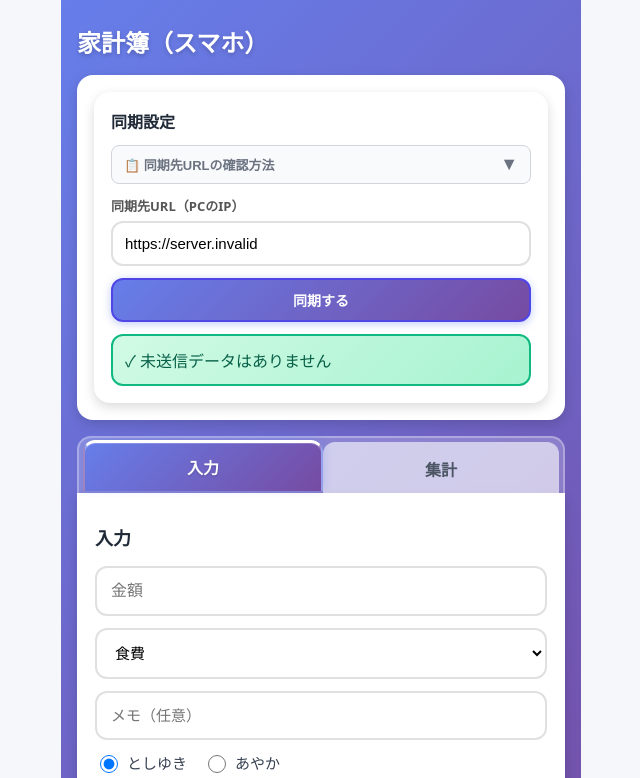
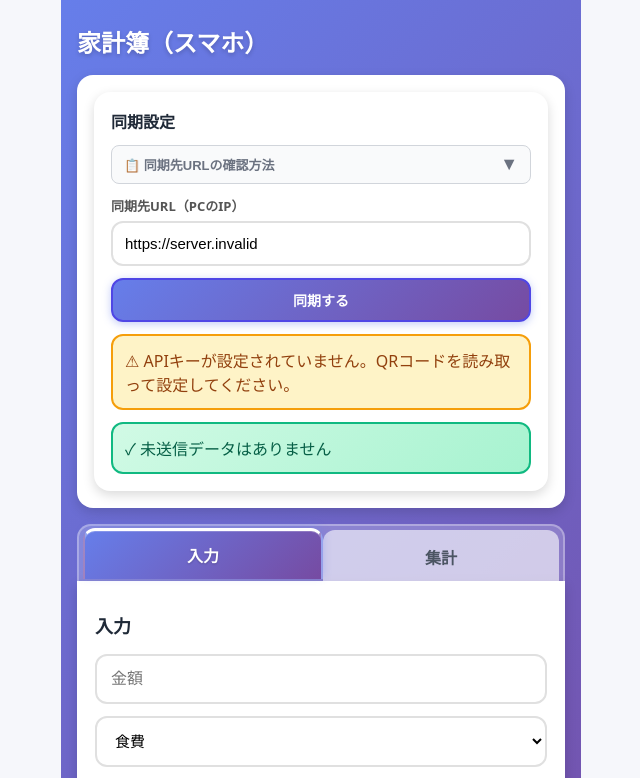
Before and after one commit to NasaToshi0311/household-app, a React (Vite) app in the folder client/: page / in a window 1280 px wide. Shown: the top 778 px of the page, without its empty margins (319-959 px from the left). Built offline with nearby package versions, Linux system fonts and the light colour scheme; no server answers.

Commit message:
feat: Add API key status display in ApiUrlBox component to indicate whether an API key is set and its length.

```diff
--- a/client/src/components/ApiUrlBox.tsx
+++ b/client/src/components/ApiUrlBox.tsx
@@ -1,5 +1,5 @@
 import { useEffect, useState, useRef } from "react";
-import { getApiBaseUrl, setApiBaseUrl, setApiKey } from "../config/api";
+import { getApiBaseUrl, setApiBaseUrl, setApiKey, getApiKey } from "../config/api";
 import * as S from "../ui/styles";
 
 function HelpSection() {
@@ -213,6 +213,33 @@ export default function ApiUrlBox({
             : "同期する"}
       </button>
 
+      {/* APIキー状態表示 */}
+      {(() => {
+        const apiKey = getApiKey();
+        if (!apiKey) {
+          return (
+            <div style={{
+              ...S.warningBox,
+              marginTop: 12,
+              background: "#fef3c7",
+              border: "2px solid #f59e0b",
+              color: "#92400e",
+            }}>
+              ⚠ APIキーが設定されていません。QRコードを読み取って設定してください。
+            </div>
+          );
+        }
+        return (
+          <div style={{
+            ...S.successBox,
+            marginTop: 12,
+            fontSize: 12,
+          }}>
+            ✓ APIキーが設定されています（長さ: {apiKey.length}文字）
+          </div>
+        );
+      })()}
+
       {/* 状態表示 */}
       {!online && (
         <div style={{
```
